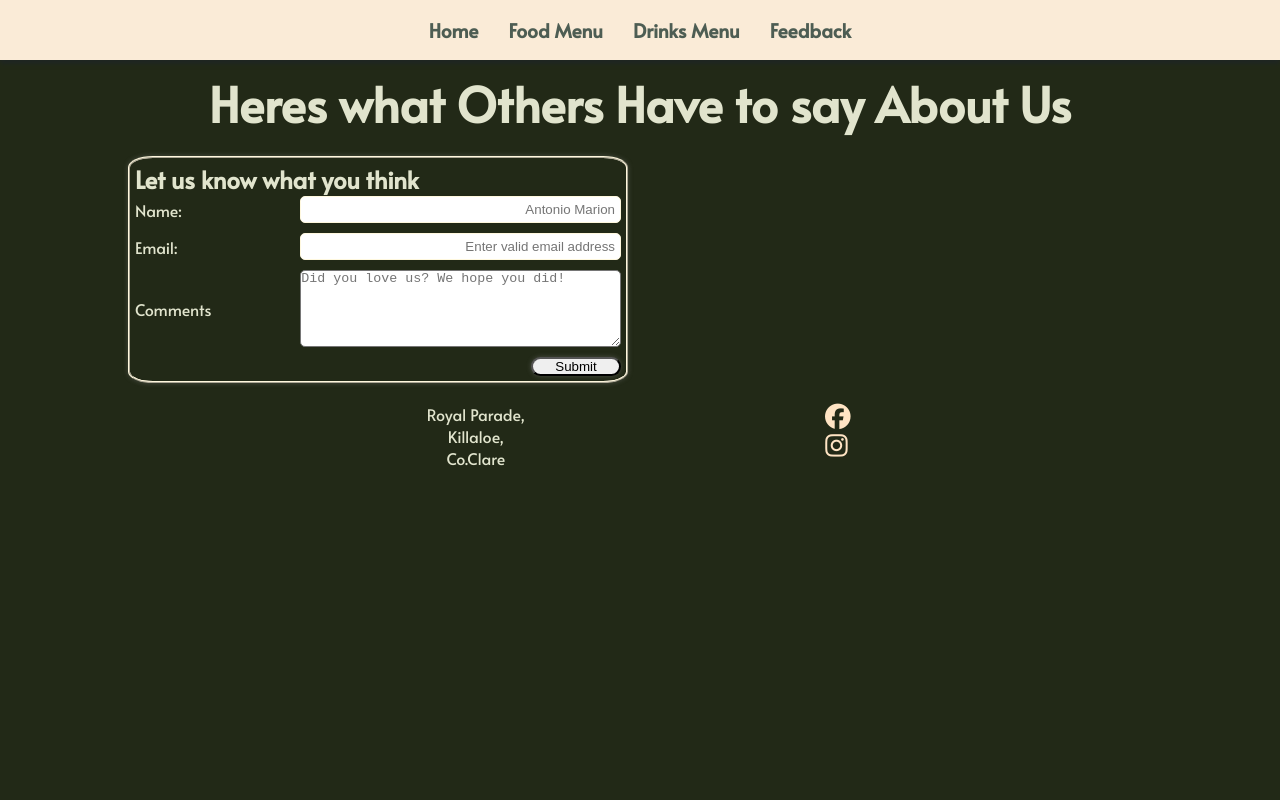
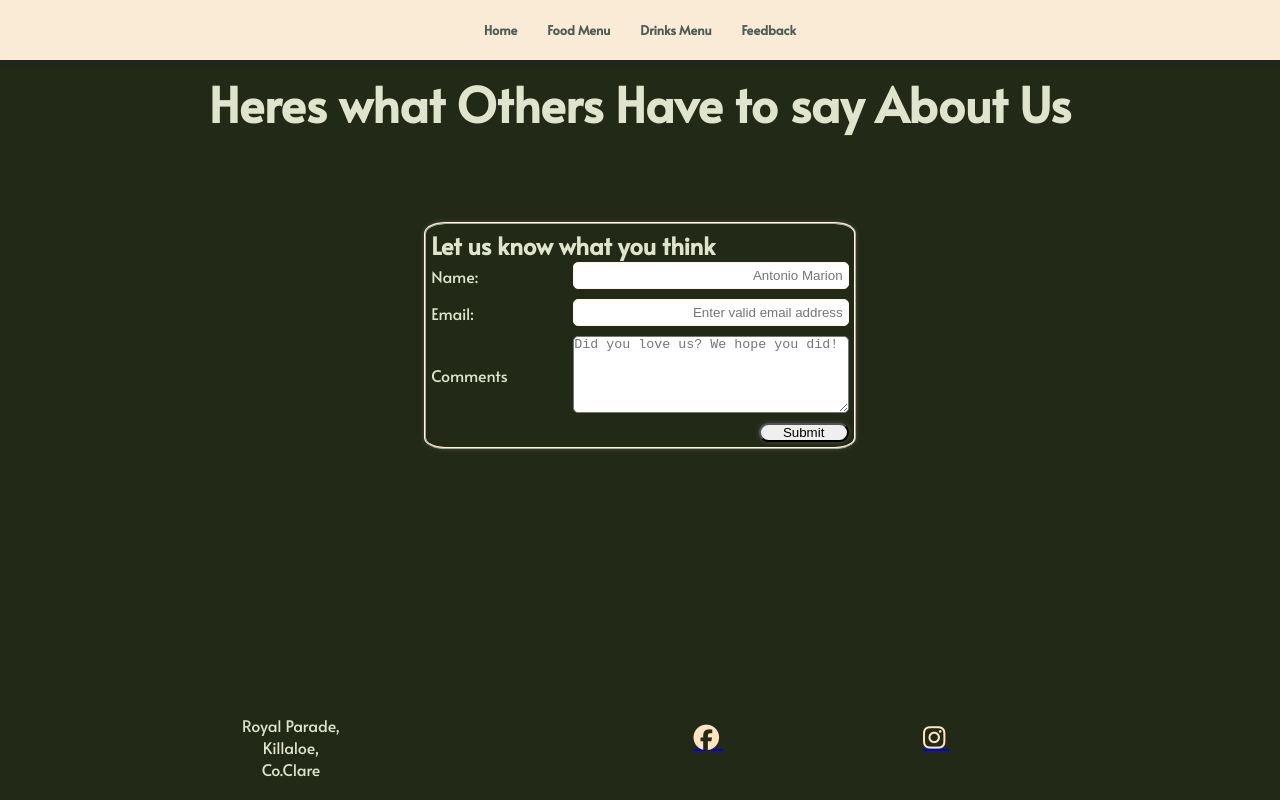
Before and after one commit to SarahA79/ponte-vecchio-killaloe, a plain HTML site: page feedback.html in a window 1280 px wide. Drawn offline with Linux system fonts and the light colour scheme.

Commit message:
fix css styling on nav bar and footer

```diff
--- a/assets/css/styles.css
+++ b/assets/css/styles.css
@@ -1,9 +1,11 @@
 @import url('https://fonts.googleapis.com/css2?family=Alata&display=swap');
-*{
-    padding:0;
-    margin:0;
+
+* {
+    padding: 0;
+    margin: 0;
     box-sizing: border-box;
 }
+
 body {
     min-height: 100vh;
     display: flex;
@@ -12,7 +14,8 @@ body {
     color: #e1e4cd;
     font-family: Alata, sans-serif;
 }
-h1{
+
+h1 {
     margin-top: 70px;
     font-size: 3rem;
 }
@@ -20,12 +23,12 @@ h1{
 
 .navbar {
     position: fixed;
-    width: 100%;
+    width: 100vw;
     left: 0;
     top: 0;
     box-shadow: 0 4px 4px #1f2622;
     background-color: antiquewhite;
-    z-index: 1000;
+    z-index: 10;
     overflow: hidden;
     display: flex;
     justify-content: space-evenly;
@@ -35,13 +38,14 @@ h1{
 
 .nav-menu {
     list-style-type: none;
-    font-size: 1.2rem;
+    font-size: 0.8em;
     padding: 0;
     margin: 0;
     display: flex;
     justify-content: center;
     align-items: center;
     height: 100%;
+    width: 100%;
 }
 
 .nav-menu li {
@@ -59,6 +63,13 @@ h1{
     text-decoration: solid;
 }
 
+#main {
+    flex: 1 0 auto;
+    display: flex;
+    flex-direction: column;
+    margin: 0 auto;
+}
+
 #hero-main {
     background: url("../images/pv-front.jpeg") no-repeat center center/cover;
     position: relative;
@@ -69,7 +80,8 @@ h1{
     justify-content: center;
     border-bottom: 1px solid #1f2622;
 }
-.drinks{
+
+.drinks {
     background: url("../images/wine-shelves.jpeg") no-repeat center center/cover;
     position: relative;
     width: 100%;
@@ -79,20 +91,11 @@ h1{
     justify-content: center;
     border-bottom: 1px solid #1f2622;
 }
-/*
-#hero-text {
-    background-color: rgba(240, 239, 187, 0.9);
-    font-weight: 600;
-    color: #4e4e09;
-    text-align: center;
-    flex-wrap: wrap;
-    padding: 10px;
-    height: 60px;
-    overflow: hidden;
-}
-*/
 
-#welcome h1, #welcome h2, h3 {
+
+#welcome h1,
+#welcome h2,
+h3 {
     font-weight: bolder;
     text-align: center;
     width: 100%;
@@ -113,7 +116,7 @@ h1{
     padding: 20px;
     border-top: 3px solid #000000;
     border-bottom: 1px solid #1f2622;
-    }
+}
 
 #food-home-img {
     max-width: 10rem;
@@ -139,38 +142,45 @@ h1{
 }
 
 /* Menu  */
-#food-menu-block{
+#food-menu-block {
     align-items: center;
 }
-.light-menu{
+
+.light-menu {
     display: flex;
     flex-direction: column;
     width: 100vw;
     align-items: center;
     justify-content: center;
 }
-tbody{
+
+tbody {
     width: 20rem;
 }
-.small-table{
+
+.small-table {
     padding: 10%;
     border-top: 1px solid#e1e4cd;
     width: 100%rem;
 }
 
-#light-menu, #food-menu{
+#light-menu,
+#food-menu {
     position: relative;
     justify-self: center;
 }
-.food{
+
+.food {
     width: 80%em;
 }
-.table-price{
+
+.table-price {
     width: 5%;
     max-width: fit-content;
 }
+
 /*testing grid */
-.container{
+.container {
     display: grid;
     grid-template-columns: 80% 20%;
     gap: 10px;
@@ -179,19 +189,22 @@ tbody{
     border-bottom: 1px solid #e1e4cd;
 }
 
-.item{
+.item {
     padding: 5%;
     text-align: center;
 }
-.text-left{
+
+.text-left {
     text-align: left;
     font-weight: bold;
 }
-.price{
+
+.price {
     padding: 0;
     align-content: center;
 }
-.description{
+
+.description {
     padding-top: 0px;
     padding-bottom: 2px;
     padding-left: 10%;
@@ -200,11 +213,14 @@ tbody{
     margin-bottom: 6px;
     margin-top: -5%;
 }
-h1, p{
+
+h1,
+p {
     text-align: center;
 }
+
 /* feedback */
-#feedback-page{
+#feedback-page {
     flex-grow: 1;
     width: 100%;
     padding: 20px 10% 0 10%;
@@ -212,6 +228,7 @@ h1, p{
     align-items: center;
 
 }
+
 /* Feedback form*/
 #feedback-form {
     border: 2px ridge #fff8de;
@@ -222,29 +239,33 @@ h1, p{
     padding: 5px;
 }
 
-.form-item{
+.form-item {
     display: flex;
     align-items: center;
     margin-bottom: 10px;
 }
-.form-item label{
-    flex:1;
+
+.form-item label {
+    flex: 1;
     margin-right: 10px;
     text-align: left;
 }
-.form-item input{
-    flex:2;
-    padding:5px;
-    border:1px solid #fff8de;
+
+.form-item input {
+    flex: 2;
+    padding: 5px;
+    border: 1px solid #fff8de;
     border-radius: 5px;
     width: 100%;
     text-align: right;
 }
-#comments{
+
+#comments {
     width: 66%;
     border-radius: 5px;
 }
-#button-div{
+
+#button-div {
     display: flex;
     justify-content: flex-end;
     /* width: 40px; */
@@ -252,42 +273,75 @@ h1, p{
     /* ; */
 }
 
-button{
+button {
     width: 90px;
     border-radius: 10px;
-    box-shadow:  0 0 5px rgba(135, 135, 134, 0.4);
+    box-shadow: 0 0 5px rgba(135, 135, 134, 0.4);
 }
-button:hover{
+
+button:hover {
     background-color: #4d5d53;
     color: #e1e4cd;
 }
-#close{
+
+#close {
     border-radius: 5%;
     background-color: #e1e4cd;
     color: #4d5d53;
-    box-shadow: 0 0 5px rgba(135, 135, 134, 0.4);;
+    box-shadow: 0 0 5px rgba(135, 135, 134, 0.4);
+    ;
 }
+
 /* Footer */
 footer {
     text-align: center;
     padding: 20px 0;
     display: flex;
-    position: relative;
     width: 100%;
-    justify-content: space-evenly;
-    flex-flow: row;
-
-
-    /* background-color: darkkhaki; */
+    justify-content: flex-end;
 }
 
-footer,ul{
+footer,
+ul {
     list-style-type: none;
     justify-content: space-evenly;
+    display: flex;
+
 }
+
 #social-networks i {
+    display: flex;
+    flex-direction: row;
     font-size: 160%;
     padding: 5%;
     letter-spacing: 4px;
     color: bisque;
+    margin: 0 10px;
 }
+
+@media only screen and (min-width: 768px) {
+    #feedback-page {
+        padding: 10% 25%;
+    }
+
+    body {
+        height: 100dvh;
+        overflow: hidden;
+    }
+
+    footer {
+        bottom: 0;
+        left: 0;
+        display: flex;
+    }
+
+    #social-networks i {
+        display: flex;
+        flex-direction: row;
+        font-size: 160%;
+        padding: 5%;
+        letter-spacing: 4px;
+        color: bisque;
+        margin: 0 100px;
+    }
+}
--- a/feedback.html
+++ b/feedback.html
@@ -28,7 +28,7 @@
                 <li><a href="feedback.html">Feedback</a></li>
             </ul>
         </nav>
-    </header>
+    </header><section id="main">
     <h1>Heres what Others Have to say About Us
     </h1>
     <div id="feedback-page">
@@ -54,6 +54,7 @@
             </form>
 
     </div>
+</section>
     <footer>
         <P class="footer">Royal Parade,<br> Killaloe,<br> Co.Clare</P>
         <ul id="social-networks">
```
Also changed, not shown: index.html (+1 -1 lines).
